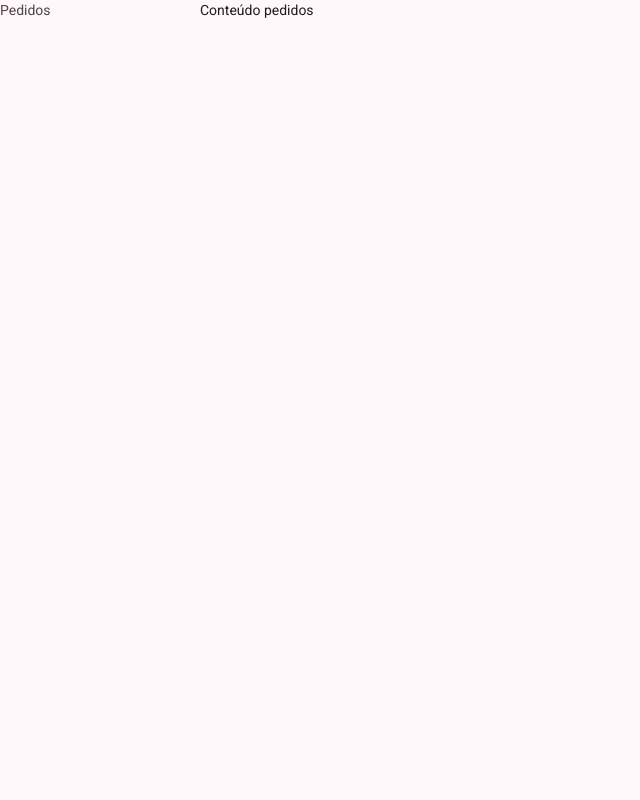
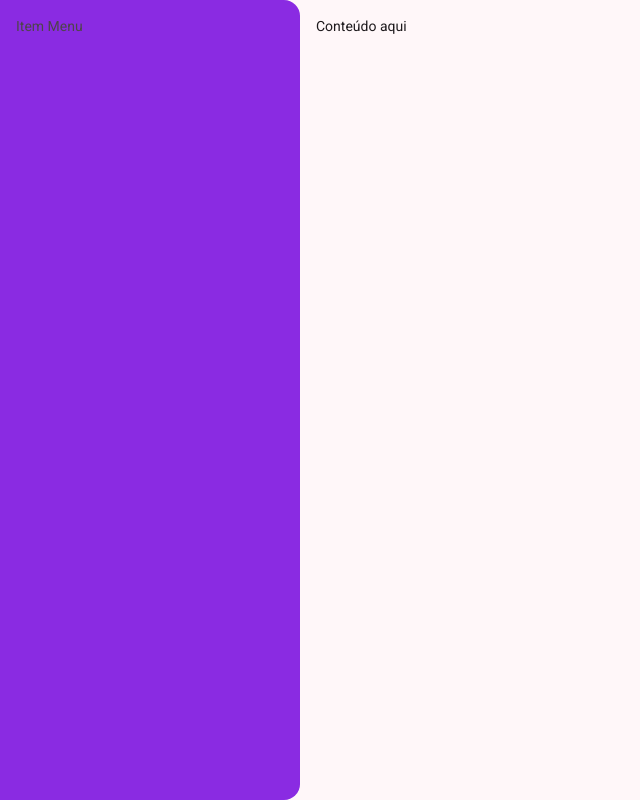
Before and after one commit to leonardopk/GoTripAdmin, an Angular app: page / in a window 1280 px wide. Shown: the whole page, without its empty margins (0-640 px from the left). Built offline with nearby package versions, Linux system fonts and the light colour scheme.

Commit message:
Implementei a Sidenav crua do Angular Material
Implementei aqui o component Sidenav do Angular Material e fiz ele rodar, definindo o posicionamento e o tamanho do menu lateral. Porém, não inseri os itens do menu que eu quero ainda, ou seja, ele está "cru".

```diff
--- a/src/app/app-module.ts
+++ b/src/app/app-module.ts
@@ -15,7 +15,8 @@ import { UsersListComponent } from './pages/users/list/users-list.component';
 import { UsersFormComponent } from './pages/users/form/users-form.component';
 import { SidebarComponent } from './layout/sidebar/sidebar.component';
 import { HeaderComponent } from './layout/header/header.component';
-import {MatSidenavModule} from '@angular/material/sidenav';
+import { MatSidenavModule } from '@angular/material/sidenav';
+import { MatIconModule } from '@angular/material/icon';
 
 @NgModule({
   declarations: [
@@ -36,7 +37,8 @@ import {MatSidenavModule} from '@angular/material/sidenav';
   imports: [
     BrowserModule,
     AppRoutingModule,
-    MatSidenavModule
+    MatSidenavModule,
+    MatIconModule
   ],
   providers: [
     provideBrowserGlobalErrorListeners()
--- a/src/app/app.scss
+++ b/src/app/app.scss
@@ -0,0 +1,4 @@
+.main {
+    display: flex;
+    height: 100vh;
+}
--- a/src/app/layout/header/header.component.html
+++ b/src/app/layout/header/header.component.html
@@ -1 +1,5 @@
-<p>header works!</p>
+<header>
+    <div class="toggle-menu-cont">
+        <mat-icon>menu</mat-icon>
+    </div>
+</header>
--- a/src/app/layout/header/header.component.scss
+++ b/src/app/layout/header/header.component.scss
@@ -0,0 +1,16 @@
+header {
+    border-bottom: 1px solid rgba(0, 0, 0, 0.247);
+    height: 70px;
+    display: flex;
+    align-items: center;
+}
+
+.toggle-menu-cont {
+    width: 50px;
+    height: 50px;
+    border-radius: 20%;
+    display: flex;
+    justify-content: center;
+    align-items: center;
+    background-color: aqua;
+}
--- a/src/app/layout/sidebar/sidebar.component.html
+++ b/src/app/layout/sidebar/sidebar.component.html
@@ -1,9 +1,7 @@
-<div class="sidebar-container">
-
-
-    <mat-sidenav-container class="example-container">
-        <mat-sidenav mode="side" opened>Pedidos</mat-sidenav>
-        <mat-sidenav-content>Conteúdo pedidos</mat-sidenav-content>
+<!-- SIDENAV ANGULAR MATERIAL -->
+<mat-sidenav-container>
+    <mat-sidenav [(opened)]="sidenavOpened" mode="side">Item Menu</mat-sidenav>
+    <mat-sidenav-content>Conteúdo aqui</mat-sidenav-content>
 </mat-sidenav-container>
 
 <!--
@@ -34,5 +32,3 @@
     </li>
 </ul>
 -->
-
-</div>
--- a/src/app/layout/sidebar/sidebar.component.scss
+++ b/src/app/layout/sidebar/sidebar.component.scss
@@ -1,3 +1,13 @@
+mat-sidenav-container {
+  height: 100%;
+  width: 100vw;
+}
+
+mat-sidenav, mat-sidenav-content {
+  padding: 16px;
+}
+
 mat-sidenav {
-  width: 200px;
+  background-color: blueviolet;
+  width: 300px;
 }
--- a/src/app/layout/sidebar/sidebar.component.ts
+++ b/src/app/layout/sidebar/sidebar.component.ts
@@ -7,5 +7,5 @@ import { Component } from '@angular/core';
   styleUrl: './sidebar.component.scss'
 })
 export class SidebarComponent {
-
+  sidenavOpened = true;
 }
```
Lines whose indentation alone changed are shown as unchanged.
